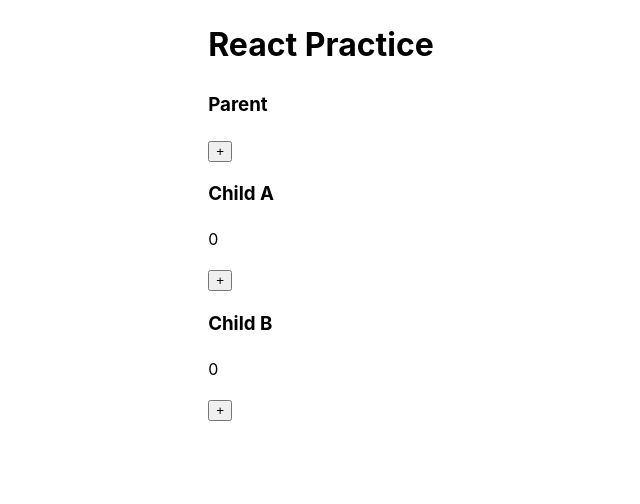
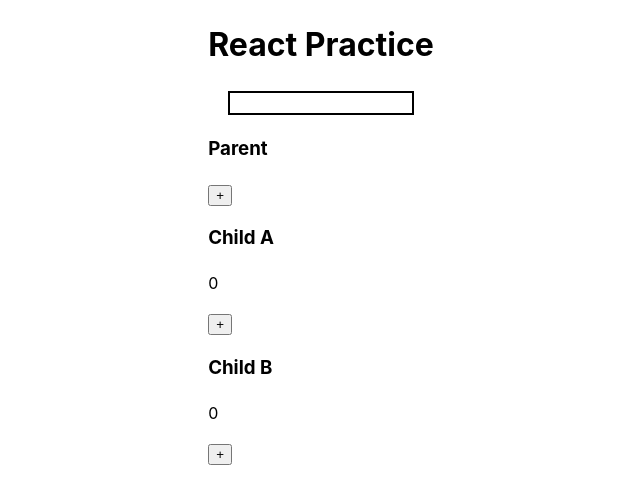
Before and after one commit to GhMamadreza84/React-Practice, a React (Vite) app: page / in a window 1280 px wide. Shown: the top 504 px of the page, without its empty margins (319-959 px from the left). Built offline with nearby package versions, Linux system fonts and the light colour scheme.

Commit message:
add StyleDiv component to Parent component

```diff
--- a/src/components/Parent.jsx
+++ b/src/components/Parent.jsx
@@ -2,6 +2,7 @@ import { useState } from "react";
 import ChildA from "./ChildA";
 import ChildB from "./ChildB";
 import Button from "./Button";
+import StyledDiv from "./StyledDiv";
 const Parent = () => {
   const [number, setNumber] = useState(0);
   const clickHandler = () => {
@@ -9,6 +10,7 @@ const Parent = () => {
   };
   return (
     <div>
+      <StyledDiv />
       <h3>Parent</h3>
       <button onClick={() => setNumber((number) => number + 1)}>+</button>
       <ChildA number={number} setNumber={setNumber} />
--- a/src/components/StyledDiv.jsx
+++ b/src/components/StyledDiv.jsx
@@ -2,7 +2,7 @@
 const StyledDiv = () => {
     const styles = {border: "2px solid black", padding: "10px", margin: "20px"}
     return (
-        <div>
+        <div style={styles}>
 
         </div>
     );
```
